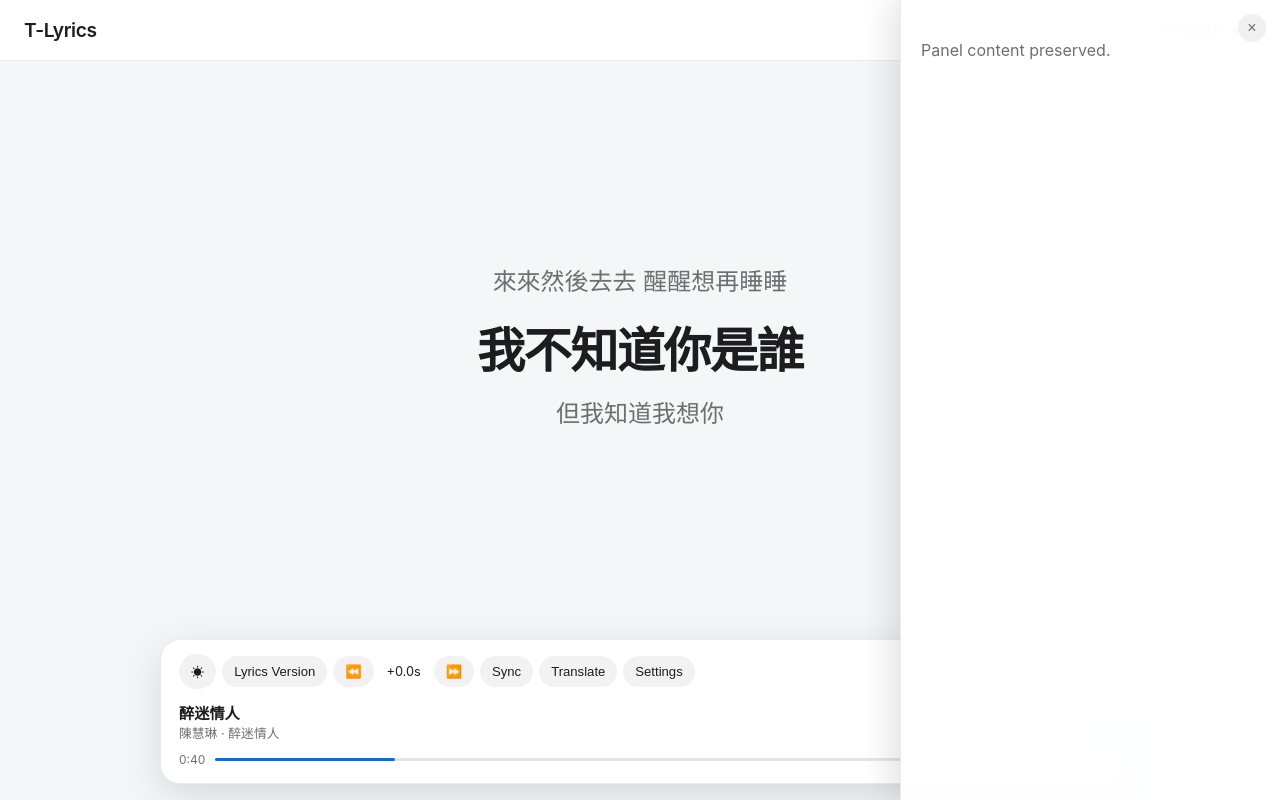
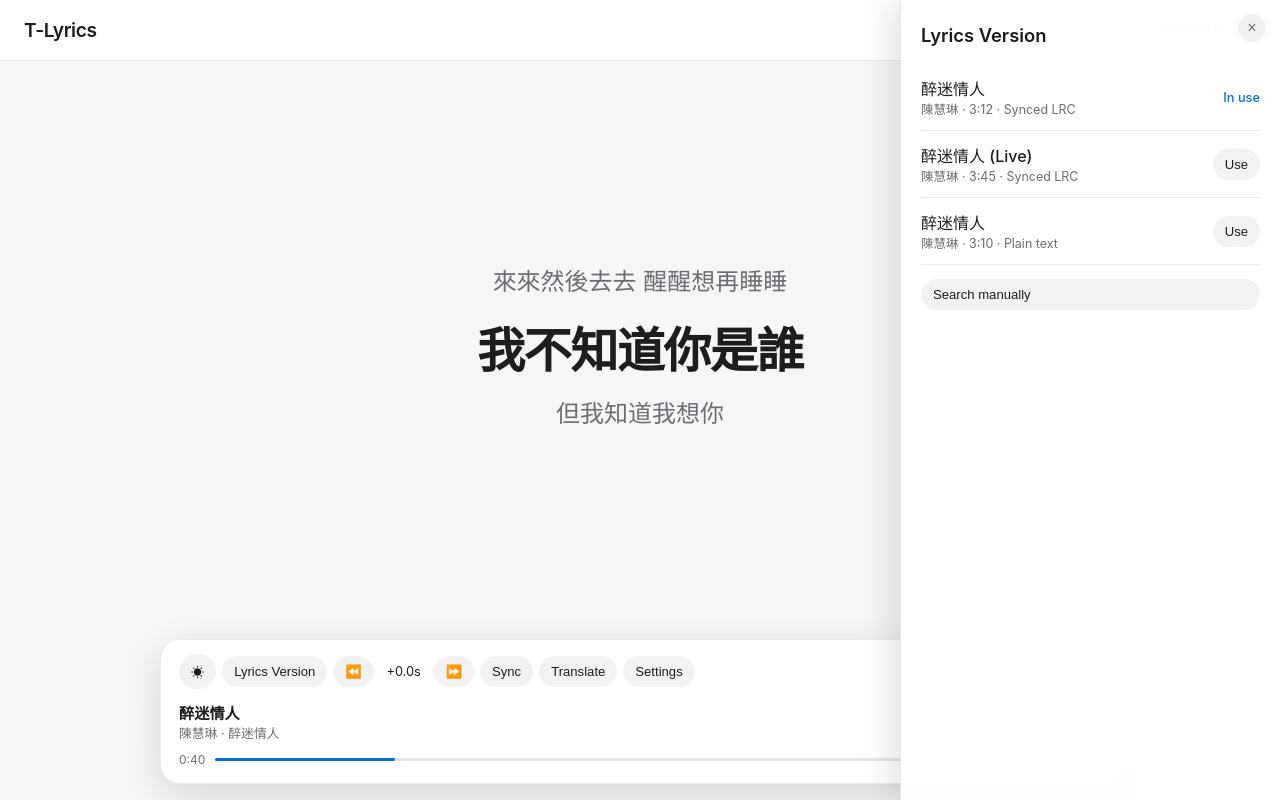
Before and after one commit to CY514539/grok-new-tlyrics, a React (Vite) app in the folder frontend/: page / in a window 1280 px wide. Both pictures are taken after a click on the button "Lyrics Version". Built offline with nearby package versions, Linux system fonts and the light colour scheme; the HTML template or start-up script is replaced by a standard one.

Commit message:
fix: restore other panels while keeping color and range improvements

```diff
--- a/frontend/src/components/Player.tsx
+++ b/frontend/src/components/Player.tsx
@@ -128,6 +128,76 @@ export default function Player({ snapshot, lrc }: Props) {
           <div className="drawer">
             <button className="drawer-close" onClick={() => setPanel(null)}>×</button>
 
+            {panel === 'version' && (
+              <>
+                <h3>Lyrics Version</h3>
+                {mockVersions.map(v => (
+                  <div key={v.id} style={{ display: 'flex', justifyContent: 'space-between', alignItems: 'center', padding: '12px 0', borderBottom: '1px solid var(--border)' }}>
+                    <div>
+                      <div style={{ fontWeight: 500 }}>{v.title}</div>
+                      <div style={{ fontSize: '0.78rem', color: 'var(--text-secondary)' }}>
+                        {v.artist} · {v.duration} · {v.synced ? 'Synced LRC' : 'Plain text'}
+                      </div>
+                    </div>
+                    {selectedVersion === v.id
+                      ? <span style={{ fontSize: '0.8rem', color: 'var(--accent)', fontWeight: 500 }}>In use</span>
+                      : <button className="btn" onClick={() => { setSelectedVersion(v.id); setPanel(null) }}>Use</button>}
+                  </div>
+                ))}
+                <button className="btn" style={{ width: '100%', marginTop: 14 }} onClick={() => setPanel(null)}>
+                  Search manually
+                </button>
+              </>
+            )}
+
+            {panel === 'sync' && (
+              <>
+                <h3>Share Lyrics Live</h3>
+                <div style={{ textAlign: 'center' }}>
+                  <div style={{ width: 180, height: 180, margin: '8px auto 12px', background: '#fff', borderRadius: 12, display: 'grid', placeItems: 'center', border: '1px solid #eee', fontSize: '0.75rem', color: '#aaa' }}>
+                    QR Code
+                  </div>
+                  <p style={{ fontSize: '0.85rem', color: 'var(--text-secondary)', margin: '0 0 12px' }}>Scan to follow on phone or tablet</p>
+                  <div style={{ display: 'flex', gap: 8 }}>
+                    <input readOnly value="https://view.t-lyrics.com/s/demo" style={{ flex: 1, padding: '8px 10px', borderRadius: 8, border: '1px solid var(--border)', background: 'transparent', color: 'inherit', fontSize: '0.8rem' }} />
+                    <button className="btn" onClick={copyLink}>{copied ? 'Copied' : 'Copy'}</button>
+                  </div>
+                  <div style={{ marginTop: 14, fontSize: '0.75rem', color: 'var(--text-secondary)' }}>
+                    Link valid for 12 hours · Read-only viewer
+                  </div>
+                </div>
+              </>
+            )}
+
+            {panel === 'translate' && (
+              <>
+                <h3>Translate Lyrics</h3>
+                <div style={{ display: 'flex', justifyContent: 'space-between', alignItems: 'center', marginBottom: 20 }}>
+                  <div>
+                    <div style={{ fontWeight: 500 }}>Show translation</div>
+                    <div style={{ fontSize: '0.75rem', color: 'var(--text-secondary)' }}>Keep original lyrics visible</div>
+                  </div>
+                  <button className={`toggle ${translateOn ? 'on' : ''}`} onClick={() => setTranslateOn(!translateOn)} />
+                </div>
+                <div style={{ display: 'flex', gap: 10, alignItems: 'center' }}>
+                  <select value={fromLang} onChange={e => setFromLang(e.target.value)} className="btn" style={{ flex: 1 }}>
+                    <option value="auto">Auto detect</option>
+                    <option value="zh-TW">繁體中文</option>
+                    <option value="en">English</option>
+                  </select>
+                  <span style={{ opacity: 0.4 }}>→</span>
+                  <select value={toLang} onChange={e => setToLang(e.target.value)} className="btn" style={{ flex: 1 }}>
+                    <option value="zh-CN">简体中文</option>
+                    <option value="en">English</option>
+                    <option value="ja">日本語</option>
+                  </select>
+                </div>
+                <p style={{ fontSize: '0.75rem', color: 'var(--text-secondary)', marginTop: 16 }}>
+                  Beta: lyric lines are sent for translation only when enabled.
+                </p>
+              </>
+            )}
+
             {panel === 'settings' && (
               <>
                 <h3>Lyrics Settings</h3>
@@ -176,9 +246,6 @@ export default function Player({ snapshot, lrc }: Props) {
                 </button>
               </>
             )}
-
-            {/* other panels unchanged for brevity - they remain as before */}
-            {panel !== 'settings' && <p style={{ color: 'var(--text-secondary)' }}>Panel content preserved.</p>}
           </div>
         </>
       )}
```
